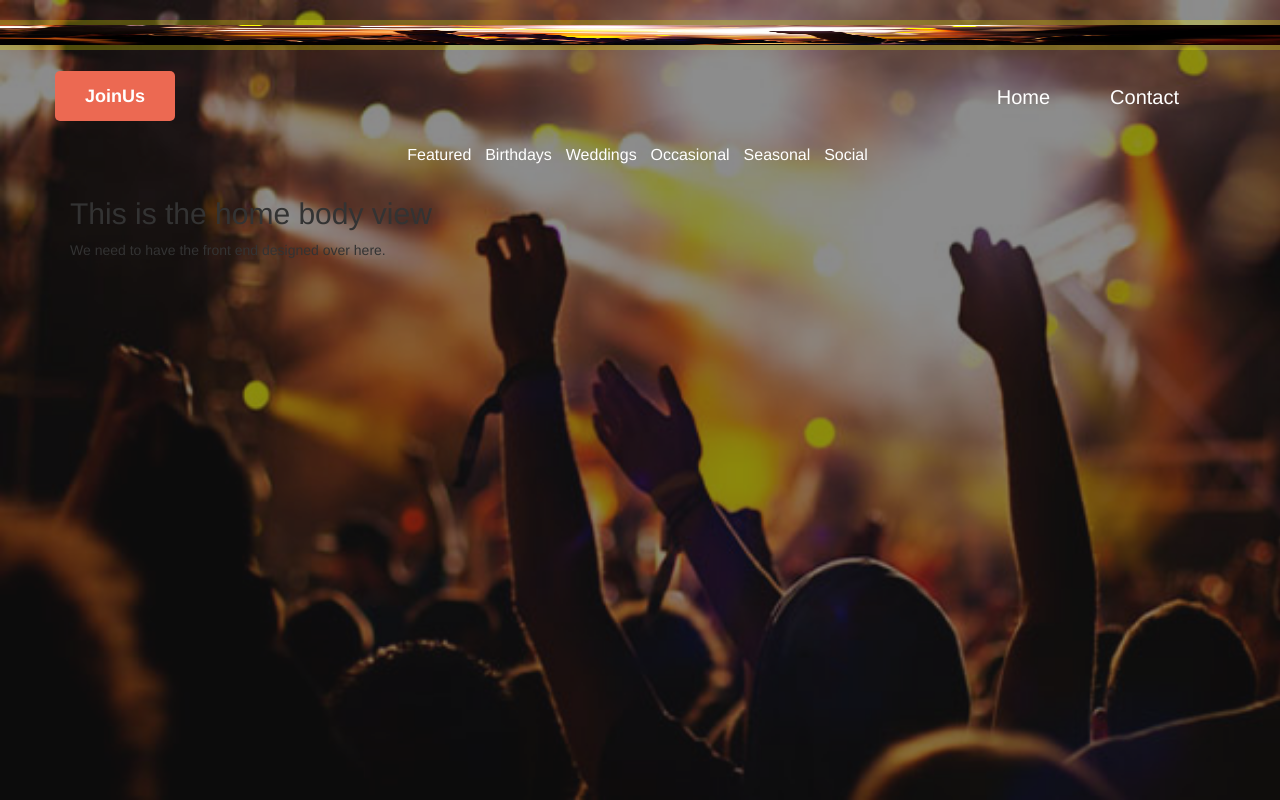
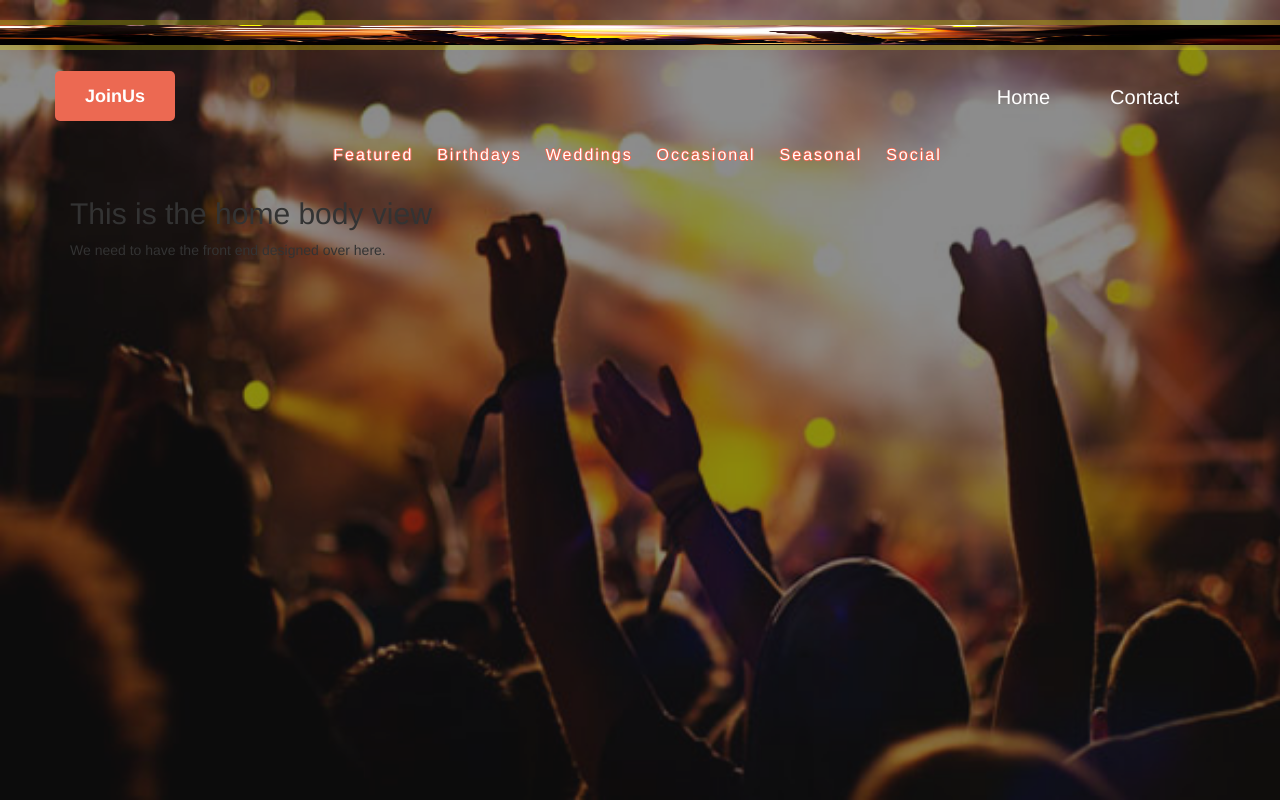
Before and after one commit to jimshah/cs5610, a website: page public/project/index.html in a window 1280 px wide. Drawn offline with nearby package versions, Linux system fonts and the light colour scheme; some packages are replaced by stand-ins of ours.

Commit message:
project adding in secondary header

```diff
--- a/public/project/app.js
+++ b/public/project/app.js
@@ -26,7 +26,7 @@
 	angular.module(app.applicationModuleName).config(['$locationProvider',
 		function($locationProvider) {
 			console.log("hello, hash prefixed");
-			$locationProvider.hashPrefix('!');
+			//$locationProvider.hashPrefix('!');
 		}
 		]);
 
--- a/public/project/config.js
+++ b/public/project/config.js
@@ -9,7 +9,11 @@
 		$routeProvider
 		.when("/", {
 			templateUrl : "/project/modules/home/home.html"
-		})/*
+		})
+		.otherwise({
+			redirectTo : "/"
+		})
+		/*
 		.when("/home", {
 			templateUrl : "/assignment/home/home.view.html"
 		})
@@ -25,17 +29,6 @@
 		.when("/form", {
 			templateUrl : "/assignment/form/form.view.html"
 		})*/
-		.otherwise({
-			redirectTo : "/"
-		})
-		/*$routeProvider
-		.when("/", {
-			templateUrl : "home/home.html"
-		})
-
-		.otherwise({
-			redirectTo : "/"
-		})*/
 	};
 
 })();
--- a/public/project/modules/core/core.css
+++ b/public/project/modules/core/core.css
@@ -63,3 +63,10 @@
  	font-size: 16px;
  	font-stretch: ultra-expanded;
  }
+
+ .secondary-header .secondary-nav .list-inline>li{
+ 	text-shadow: -1px 0 #EC6952, 0 1px #EC6952, 1px 0 #EC6952, 0 -1px #EC6952;
+    letter-spacing: 2px;
+    padding-left: 10px;
+    padding-right: 10px;
+ }
--- a/public/project/modules/core/primary-header.html
+++ b/public/project/modules/core/primary-header.html
@@ -7,7 +7,7 @@
             <span class="icon-bar"></span>
             <span class="icon-bar"></span>
         </button>
-        <a class="navbar-brand brand-logo" href="/project">
+        <a class="navbar-brand brand-logo" href="#/project">
             <b>JoinUs</b>
         </a>
         <div class="collapse navbar-collapse js-collapse">
--- a/public/project/modules/core/secondary-header.html
+++ b/public/project/modules/core/secondary-header.html
@@ -1,10 +1,10 @@
 <div class="secondary-nav text-center">
   <ul class="list-inline">
-    <li><a href="/project">Featured</a></li>
-    <li><a href="/project">Birthdays</a></li>
-    <li><a href="/project">Weddings</a></li>
-    <li><a href="/project">Occasional</a></li>
-    <li><a href="/project">Seasonal</a></li>
-    <li><a href="/project">Social</a></li>
+    <li><a href="#/project">Featured</a></li>
+    <li><a href="#/project">Birthdays</a></li>
+    <li><a href="#/project">Weddings</a></li>
+    <li><a href="#/project">Occasional</a></li>
+    <li><a href="#/project">Seasonal</a></li>
+    <li><a href="#/project">Social</a></li>
   </ul>
 </div>
```
